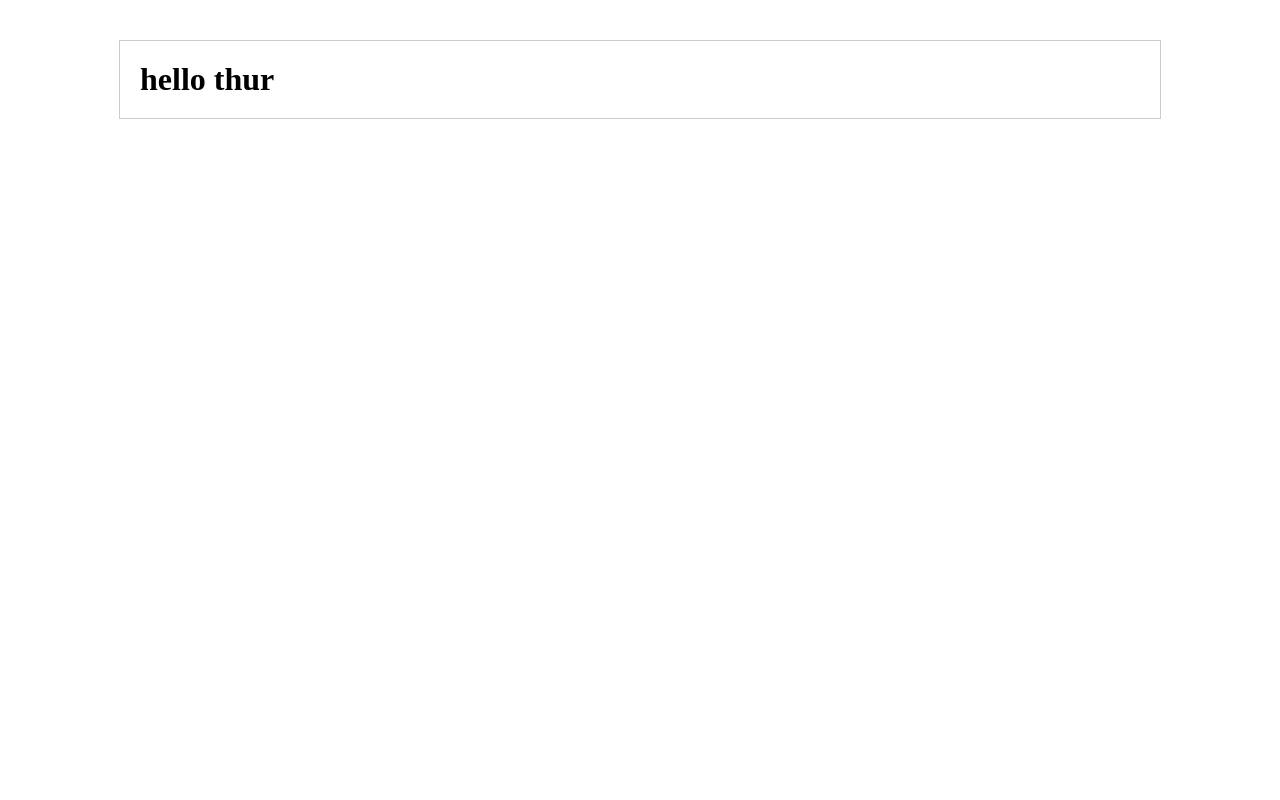
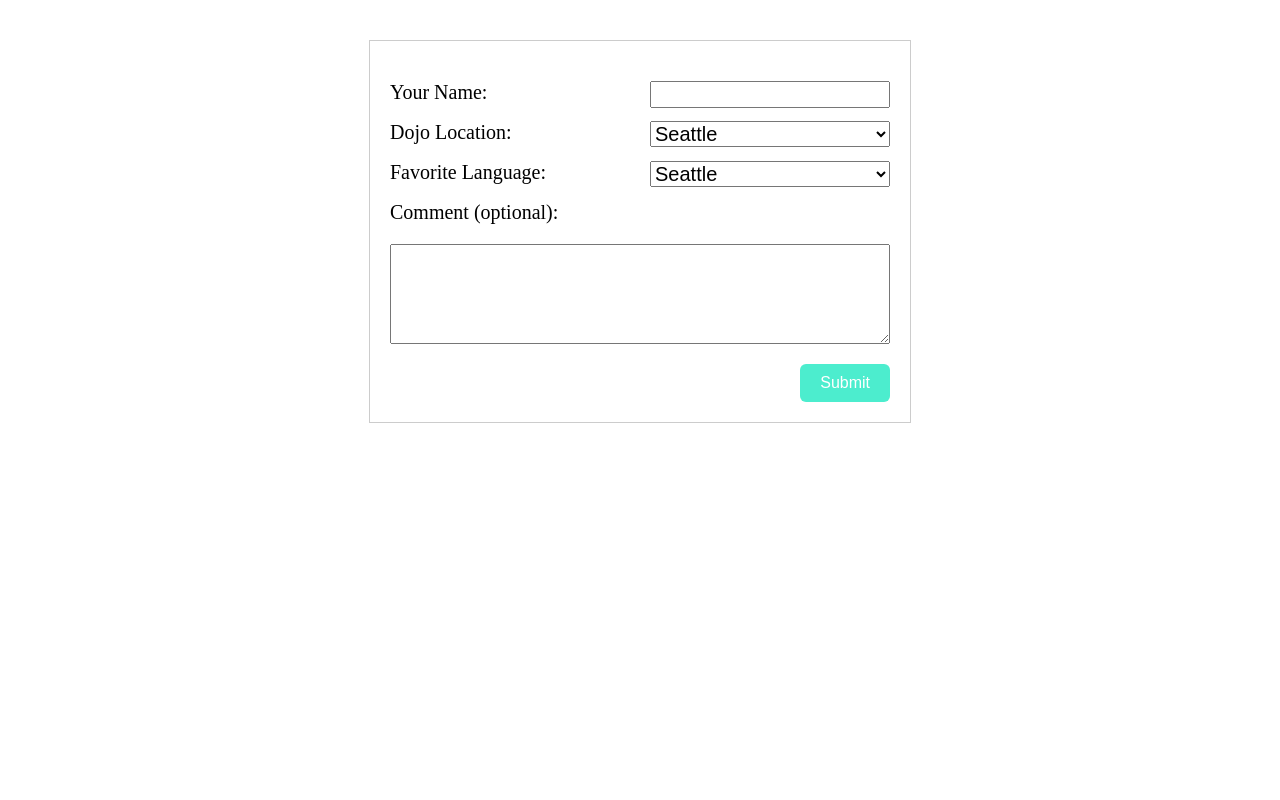
Before and after one commit to mpedersen2054/dojo_survey, a Flask app: page / in a window 1280 px wide. Run offline with Flask 2, Linux system fonts and the light colour scheme.

Commit message:
add markup for index page (form)

```diff
--- a/static/css/styles.css
+++ b/static/css/styles.css
@@ -1,9 +1,64 @@
 
-* { margin: 0; padding: 0; }
+* {
+  margin: 0;
+  padding: 0;
+  font-size: 20px;
+}
+*:before, *:after { box-sizing: border-box; }
 
 .container {
-  max-width: 1000px;
+  position: relative;
+  width: 500px;
   border: 1px solid #ccc;
   margin: 40px auto;
   padding: 20px;
+  content: "";
+  display: table;
+  clear: both;
 }
+
+.inp-row {
+  position: relative;
+  display: block;
+  width: 100%;
+  padding: 20px 0;
+}
+
+.inp-row .desc {
+  position: relative;
+  display: block;
+  width: 50%;
+  float: left;
+}
+
+.inp-row .inp {
+  position: relative;
+  display: block;
+  width: 50%;
+  float: left;
+  text-align: right;
+}
+
+.inp-row textarea {
+  width: 100%;
+  height: 100px;
+  margin-top: 20px;
+}
+
+.inp-row .inp input, .inp-row .inp select {
+  width: 240px;
+}
+
+.submit-btn {
+  text-align: right;
+}
+
+.submit-btn input {
+  border: none;
+  outline: none;
+  font-size: 16px;
+  padding: 10px 20px;
+  border-radius: 6px;
+  background-color: #4CEDCE;
+  color: #fff;
+}
--- a/templates/index.html
+++ b/templates/index.html
@@ -7,7 +7,42 @@
 <body>
 
   <div class="container">
-    <h1>hello thur</h1>
+    <form action="/survey" method="POST">
+      <div class="inp-row">
+        <div class="desc">Your Name:</div>
+        <div class="inp">
+          <input type="text" name="name">
+        </div>
+      </div>
+      <div class="inp-row">
+        <div class="desc">Dojo Location:</div>
+        <div class="inp">
+          <select name="location">
+            <option value="seattle">Seattle</option>
+            <option value="chicago">Chicago</option>
+          </select>
+        </div>
+      </div>
+      <div class="inp-row">
+        <div class="desc">Favorite Language:</div>
+        <div class="inp">
+          <select name="location">
+            <option value="seattle">Seattle</option>
+            <option value="chicago">Chicago</option>
+          </select>
+        </div>
+      </div>
+
+      <div class="inp-row">
+        <div class="desc">Comment (optional):</div>
+        <textarea name="comment"></textarea>
+      </div>
+
+      <div class="submit-btn">
+        <input type="submit" value="Submit">
+      </div>
+
+    </form>
   </div>
 
 </body>
```
